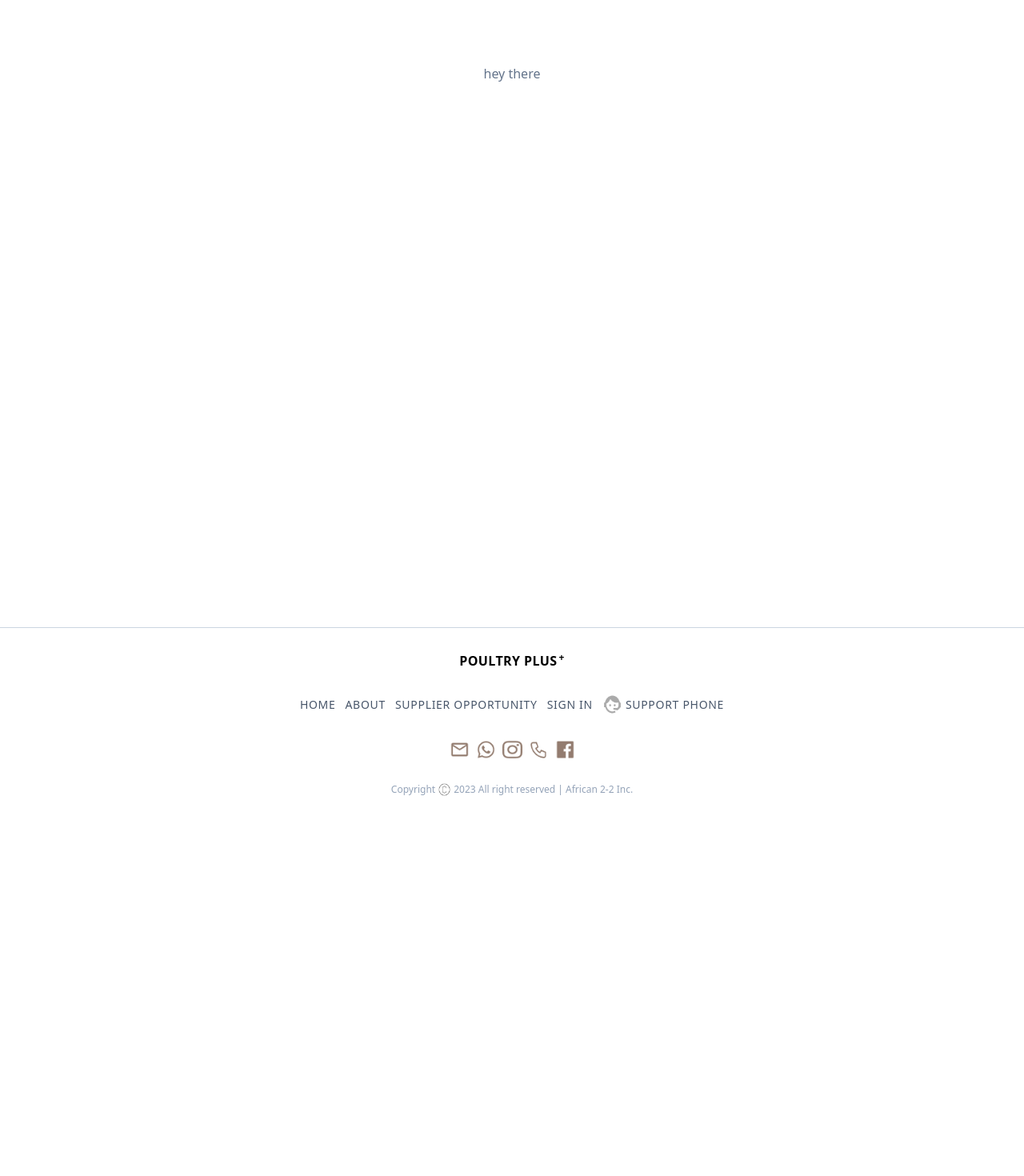
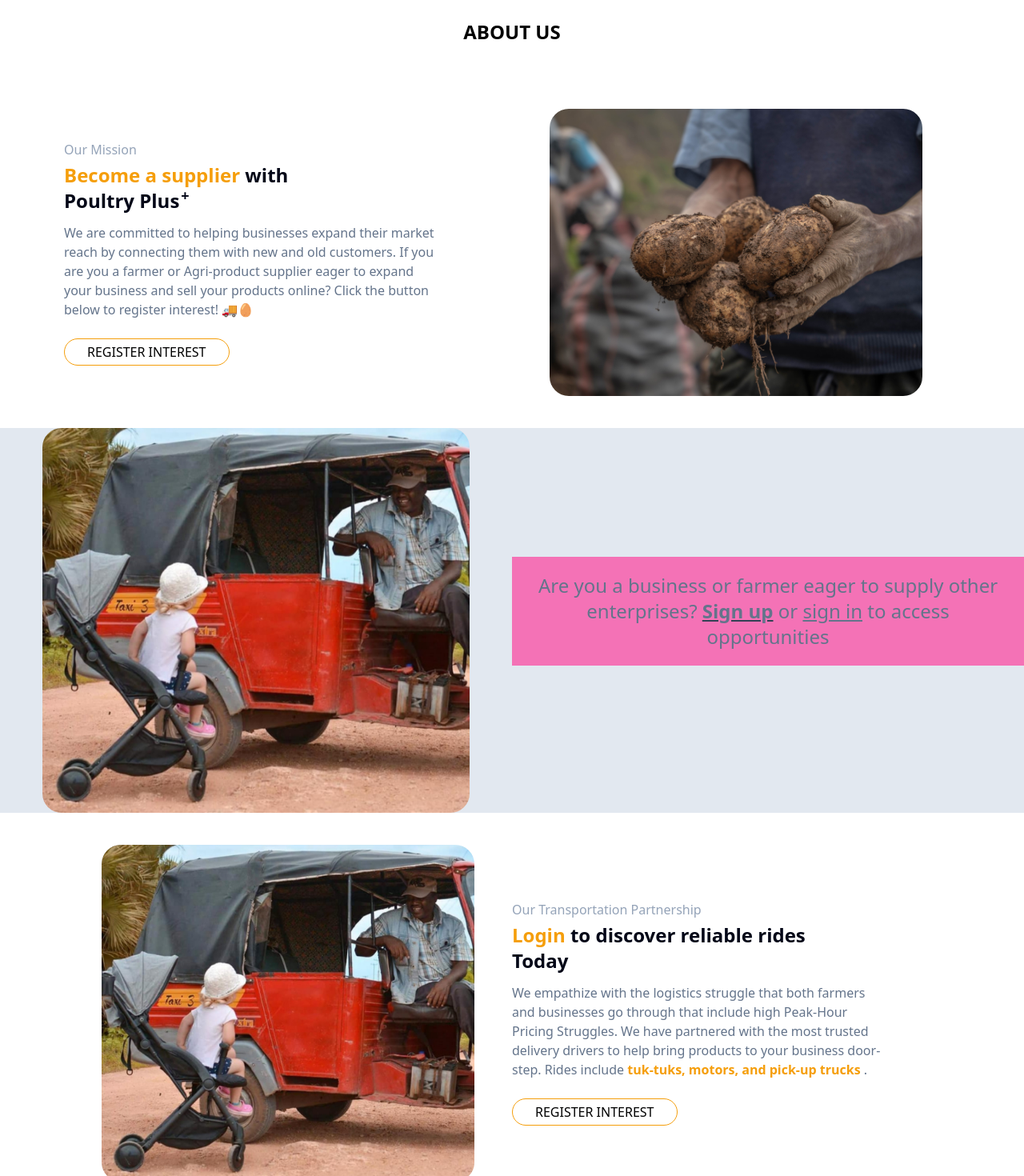
Before and after one commit to NTUTUalu/the-capstone-project, a Next.js app: page / in a window 1280 px wide. Shown: the part 800-2270 px from the top of the page at 80% size. Before the commit the page ends 1856 px from the top, so only its background shows below. Built offline with nearby package versions, Linux system fonts and the light colour scheme.

Commit message:
worked on our mission and transportation

```diff
--- a/app/layout.js
+++ b/app/layout.js
@@ -4,6 +4,9 @@ import Navigation from "./mainPage/navigation/navigation"
 import Footer from "./mainPage/footer/footer"
 import MoodSetter from "./mainPage/moodsetter/mood"
 import MoodIcons from "./mainPage/moodIcons/moodIcons"
+import Mission from "./mainPage/Mission/mission";
+import Transportation from "./mainPage/transportation/transportation";
+import Banner from "./mainPage/MainBanner/Banner";
 
 export default function RootLayout({ children }) {
   return (
@@ -14,6 +17,9 @@ export default function RootLayout({ children }) {
      <Navigation/>
      <MoodSetter/>
      <MoodIcons/>
+     <Mission/>
+     <Banner/>
+     <Transportation/>
      {children}
      <Footer/>
 
--- /dev/null
+++ b/app/mainPage/MainBanner/Banner.js
@@ -0,0 +1,42 @@
+import Link from "next/link";
+import Image from "next/image";
+
+export default function Banner() {
+  return (
+    <>
+      <div className="wrapper bg-slate-200 flex w-full  h-fit bg-pink-  max-md:px-10 max-md:h-fit max-md:my-40 max-sm:flex-col max-sm:px-1  max-sm:items-center">
+      <div className="left  bg-pink-7 flex-col  w-1/2   justify-center  max-md:justify-start max-md:mt-0 max-sm:w-4/6">
+          <div className="flex justify-center  ">
+            <Image
+              src="/tuk-tuk.png"
+              alt="Vercel Logo"
+              className="dark:invert rounded-3xl w-5/6"
+              width={570}
+              height={25}
+              priority
+            />
+          </div>
+        </div>
+        <div className="left flex flex-col bg-blue-4 justify-center w-1/2  max-md:justify-start max-md:mt-0 max-md:pt-7 max-sm:w-full">
+
+
+          <p className="w-full p-5 bg-pink-400 text-2xl text-center justify-center text-slate-500 font-normal mb-6 max-md:w-5/6 max-md:font-semibold max-sm:w-full">
+          Are you a business or farmer eager to supply other enterprises? <Link
+            href="/"
+            className=""
+          >
+           <span className="underline-offset-2 font-semibold decoration-slate-700 underline">Sign up</span>
+          </Link> or <Link
+            href="/"
+            className=""
+          >
+           <span className="underline underline-offset-2 font-normal decoration-slate-500">sign in</span>
+          </Link> to access opportunities
+          </p>
+
+        </div>
+
+      </div>
+    </>
+  );
+}
--- /dev/null
+++ b/app/mainPage/Mission/mission.js
@@ -0,0 +1,37 @@
+import Link from "next/link";
+import Image from "next/image";
+
+export default function Mission() {
+  return (
+    <>
+    <div className="wrapper  flex w-full  h-fit px-20 pt-10 pb-10 bg-pink-3  max-md:px-10 max-md:h-fit max-md:my-40 max-sm:flex-col max-sm:px-1  max-sm:items-center">
+        <h1 className="font-bold text-center text-2xl bg-pink-6 w-full">ABOUT US</h1>
+    </div>
+      <div className="wrapper  flex w-full  h-fit px-20 pt-10 pb-10 bg-pink-3  max-md:px-10 max-md:h-fit max-md:my-40 max-sm:flex-col max-sm:px-1  max-sm:items-center">
+
+        <div className="left flex flex-col bg-blue-4 justify-center w-1/2  max-md:justify-start max-md:mt-0 max-md:pt-7 max-sm:w-full">
+          <h4 className="text-slate-400 font-medium mb-1">Our Mission</h4>
+          <h1 className="text-slate-950 font-bold text-2xl w-5/6  mb-3 max-md:text-3xl max-md:w-full  max-sm:text-2xl max-sm:w-5/6">
+          <span className="text-amber-500">Become a supplier</span> with <br/>Poultry Plus<span className="ml-0.5"><sup>+</sup></span>
+          </h1>
+          <p className="w-5/6 text-slate-500 font-normal mb-6 max-md:w-5/6 max-md:font-semibold max-sm:w-full">
+          We are committed to helping businesses expand their market reach by connecting them with new and old customers. If you are you a farmer or Agri-product supplier eager to expand your business and sell your products online? Click the button below to register interest! 🚚🥚
+          </p>
+          <Link href="/" className="border border-amber-500 px-7 py-1 w-fit rounded-3xl font-normal max-md:mr-3">   <button className="text-black">REGISTER INTEREST</button> </Link>
+        </div>
+        <div className="left flex bg-pink-7 flex-col  w-1/2   justify-center  max-md:justify-start max-md:mt-0 max-sm:w-4/6">
+          <div className="flex justify-center  ">
+            <Image
+              src="/mission.png"
+              alt="Vercel Logo"
+              className="dark:invert rounded-3xl w-5/6"
+              width={570}
+              height={25}
+              priority
+            />
+          </div>
+        </div>
+      </div>
+    </>
+  );
+}
--- /dev/null
+++ b/app/mainPage/transportation/transportation.js
@@ -0,0 +1,45 @@
+import Link from "next/link";
+import Image from "next/image";
+
+export default function Transportation() {
+  return (
+    <>
+      <div className="wrapper  flex w-full  h-fit px-20 pt-10 pb-10 bg-pink-3  max-md:px-10 max-md:h-fit max-md:my-40 max-sm:flex-col max-sm:px-1  max-sm:items-center">
+      <div className="left flex bg-pink-7 flex-col  w-1/2   justify-center  max-md:justify-start max-md:mt-0 max-sm:w-4/6">
+          <div className="flex justify-center  ">
+            <Image
+              src="/tuk-tuk.png"
+              alt="Vercel Logo"
+              className="dark:invert rounded-3xl w-5/6"
+              width={570}
+              height={25}
+              priority
+            />
+          </div>
+        </div>
+        <div className="left flex flex-col bg-blue-4 justify-center w-1/2  max-md:justify-start max-md:mt-0 max-md:pt-7 max-sm:w-full">
+          <h4 className="text-slate-400 font-medium mb-1">
+            Our Transportation Partnership
+          </h4>
+          <h1 className="text-slate-950 font-bold text-2xl w-5/6  mb-3 max-md:text-3xl max-md:w-full  max-sm:text-2xl max-sm:w-5/6">
+            <span className="text-amber-500">Login </span>
+             to discover reliable rides  <br />
+            Today
+
+          </h1>
+          <p className="w-5/6 text-slate-500 font-normal mb-6 max-md:w-5/6 max-md:font-semibold max-sm:w-full">
+          We empathize with the logistics struggle that both farmers and businesses go through that include high Peak-Hour Pricing Struggles. We have partnered with the most trusted delivery drivers to help bring products to your business door-step. Rides include  <span className="text-amber-500 font-semibold">tuk-tuks, motors, and pick-up trucks </span>.
+          </p>
+          <Link
+            href="/"
+            className="border border-amber-500 px-7 py-1 w-fit rounded-3xl font-normal max-md:mr-3"
+          >
+            {" "}
+            <button className="text-black">REGISTER INTEREST</button>{" "}
+          </Link>
+        </div>
+
+      </div>
+    </>
+  );
+}
```
Also changed, not shown: public/mission.png (added).
